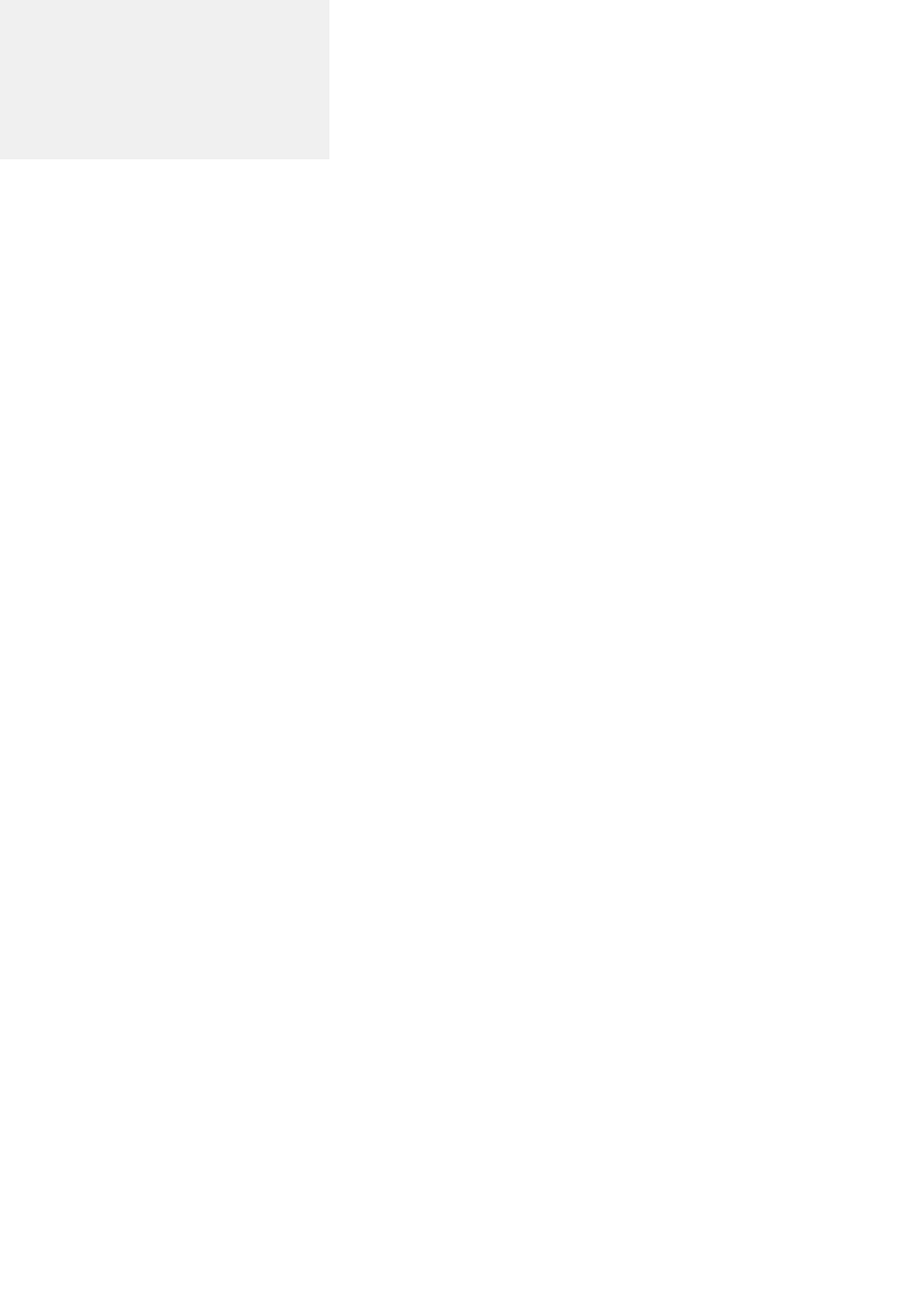
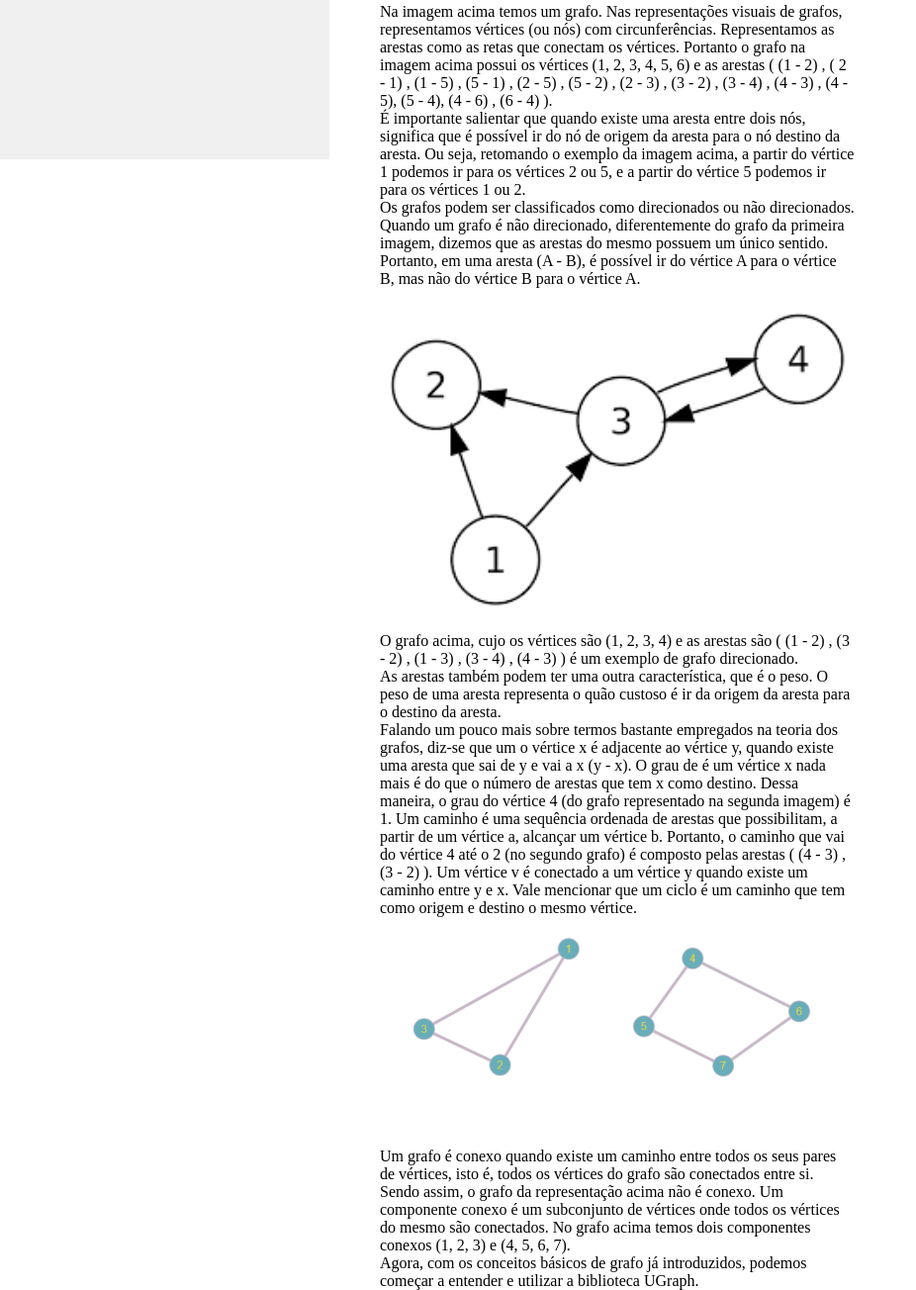
Before and after one commit to JeanBerly/UGraph-Docs, a plain HTML site: page gettingstarted-o-que-e.html in a window 1280 px wide. Shown: the part 639-1943 px from the top of the page at 99% size, without its empty margins (0-926 px from the left). Before the commit the page ends 800 px from the top, so only its background shows below. Drawn offline with Linux system fonts and the light colour scheme.

Commit message:
add images and update gettingstarted page content

```diff
--- a/assets/styles/index.scss
+++ b/assets/styles/index.scss
@@ -29,7 +29,7 @@ body{
         display: block;
         width: 60ch;
         height: fit-content;
-        margin: 0 auto;
+        margin: 15px auto;
         & img{
             max-width: 100%;
             border: 2px $secondary-color solid;
--- a/gettingstarted-o-que-e.html
+++ b/gettingstarted-o-que-e.html
@@ -49,7 +49,52 @@
         </div>
         <section id="O que é">
             <h2>O que é</h2>
-            <p>A proposta de UGraph é ser uma biblioteca para auxiliar projetos que precisem de grafos</p>
+            <p>Antes de utilizar a biblioteca UGraph é essencial saber os fundamentos de teoria dos grafos. Se você nunca estudou os
+            conceitos básicos de grafos, leia atentamente o texto abaixo, para que você possa utilizar a biblioteca UGraph
+            posteriormente.</p>
+            <p>
+            Um grafo nada mais é do que um conjunto de vértices conectados por arestas, cuja notação é G = (V,E). Os grafos são uma
+            estrutura de dados muito importante para a ciência da computação, uma vez que com eles é possível resolver uma grande
+            variedade de problemas computacionais. Com eles é possível representar uma rede de relações entre componetes, como
+            usuários em redes sociais ou até fluxos de dependências em programas de computador. Vale mencionar que importantes
+            aplicações da atualidade como: Google Maps, Git, redes sociais e Compiladores utilizam amplamente grafos e seus
+            algoritmos.
+            </p>
+            <img class="imageContainer" src="assets/imgs/imagem_grafo.png">
+            <p>Na imagem acima temos um grafo. Nas representações visuais de grafos, representamos vértices (ou nós) com
+            circunferências. Representamos as arestas como as retas que conectam os vértices.
+            Portanto o grafo na imagem acima possui os vértices (1, 2, 3, 4, 5, 6) e as arestas
+            ( (1 - 2) , ( 2 - 1) , (1 - 5) , (5 - 1) , (2 - 5) , (5 - 2) , (2 - 3) , (3 - 2) , (3 - 4) , (4 - 3) ,
+            (4 - 5), (5 - 4), (4 - 6) , (6 - 4) ).</p>
+            <p>
+            É importante salientar que quando existe uma aresta entre dois nós, significa que é possível ir do nó de origem da
+            aresta para o nó destino da aresta. Ou seja, retomando o exemplo da imagem acima, a partir do vértice 1 podemos ir para
+            os vértices 2 ou 5, e a partir do vértice 5 podemos ir para os vértices 1 ou 2.</p>
+            <p>
+            Os grafos podem ser classificados como direcionados ou não direcionados. Quando um grafo é não direcionado,
+            diferentemente do grafo da primeira imagem, dizemos que as arestas do mesmo possuem um único sentido. Portanto, em uma
+            aresta (A - B), é possível ir do vértice A para o vértice B, mas não do vértice B para o vértice A.
+            </p>
+            <img class="imageContainer" src="assets/imgs/imagem_grafo_direcional.png">
+            <p>O grafo acima, cujo os vértices são (1, 2, 3, 4) e as arestas são
+            ( (1 - 2) , (3 - 2) , (1 - 3) , (3 - 4) , (4 - 3) ) é um exemplo de grafo direcionado.
+            </p>
+            <p>As arestas também podem ter uma outra característica, que é o peso. O peso de uma aresta representa o quão custoso é ir
+            da origem da aresta para o destino da aresta.</p>
+            <p>Falando um pouco mais sobre termos bastante empregados na teoria dos grafos, diz-se que um o vértice x é adjacente ao
+            vértice y, quando existe uma aresta que sai de y e vai a x (y - x). O grau de é um vértice x nada mais é do que o número
+            de arestas que tem x como destino. Dessa maneira, o grau do vértice 4 (do grafo representado na segunda imagem) é 1. Um
+            caminho é uma sequência ordenada de arestas que possibilitam, a partir de um vértice a, alcançar um vértice b. Portanto,
+            o caminho que vai do vértice 4 até o 2 (no segundo grafo) é composto pelas arestas
+            ( (4 - 3) , (3 - 2) ). Um vértice v é conectado a um vértice y quando existe um caminho entre y e x. Vale mencionar que
+            um ciclo é um caminho que tem como origem e destino o mesmo vértice.
+            </p>
+            <img src="assets/imgs/imagem_grafo_ciclico.png" class="imageContainer">
+            <p>Um grafo é conexo quando existe um caminho entre todos os seus pares de vértices, isto é, todos os vértices do grafo são
+            conectados entre si. Sendo assim, o grafo da representação acima não é conexo. Um componente conexo é um subconjunto de
+            vértices onde todos os vértices do mesmo são conectados. No grafo acima temos dois componentes conexos (1, 2, 3) e (4,
+            5, 6, 7).</p>
+            <p>Agora, com os conceitos básicos de grafo já introduzidos, podemos começar a entender e utilizar a biblioteca UGraph.</p>
         </section>
     </div>
 </body>
```
Also changed, not shown: assets/imgs/imagem_grafo.png (added), assets/imgs/imagem_grafo_ciclico.png (added), assets/imgs/imagem_grafo_direcional.png (added), assets/styles/index.css, 1 other file.
